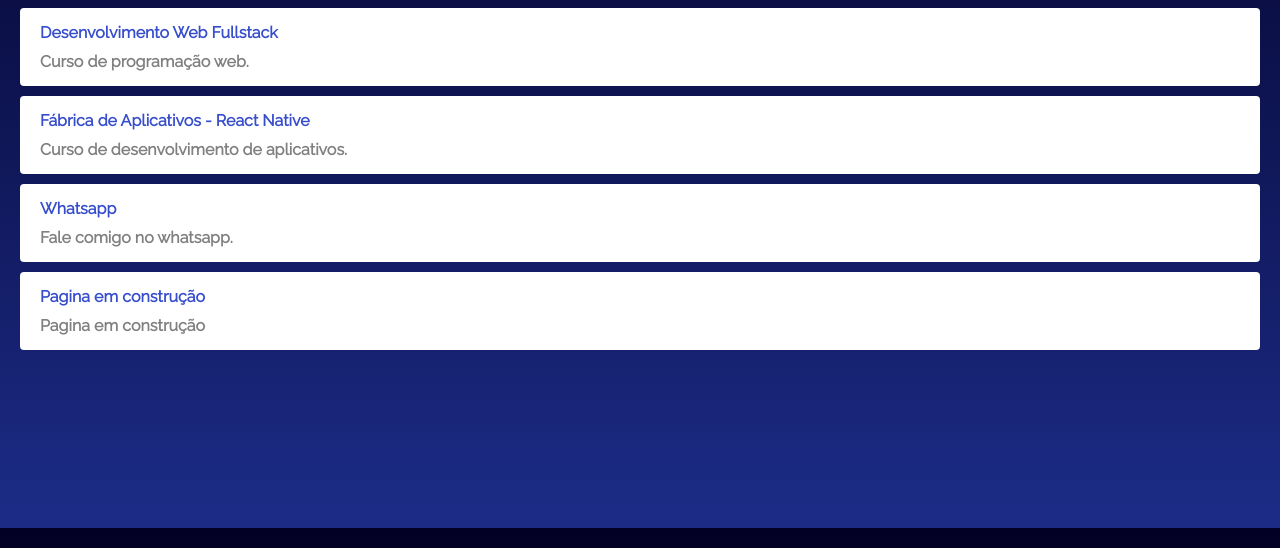
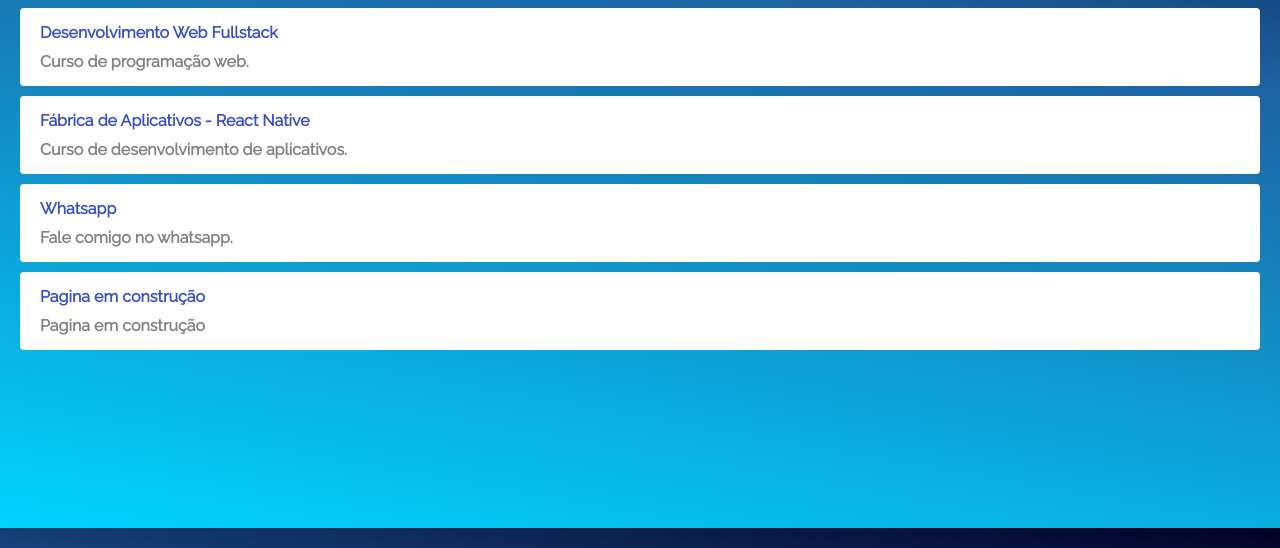
Before and after one commit to edneyecs/edneyecs.github.io, a plain HTML site: page edney/index.html in a window 1280 px wide. Shown: the part 272-820 px from the top of the page. Drawn offline with Linux system fonts and the light colour scheme.

Commit message:
Alteração background

```diff
--- a/edney/css/style.css
+++ b/edney/css/style.css
@@ -10,8 +10,11 @@ html, body {
 body{
     font-family: 'Raleway', sans-serif;
     color: white;
-    background: rgb(54,77,204);
+   /* background: rgb(54,77,204);
     background: linear-gradient(180deg, rgba(2,0,36,1) 0%, rgba(28,44,135,1) 100%);
+    */
+    background: rgb(2,0,36);
+background: linear-gradient(190deg, rgba(2,0,36,1) 0%, rgba(29,98,161,1) 35%, rgba(0,212,255,1) 100%);
 }
 
 .avatar {
```
